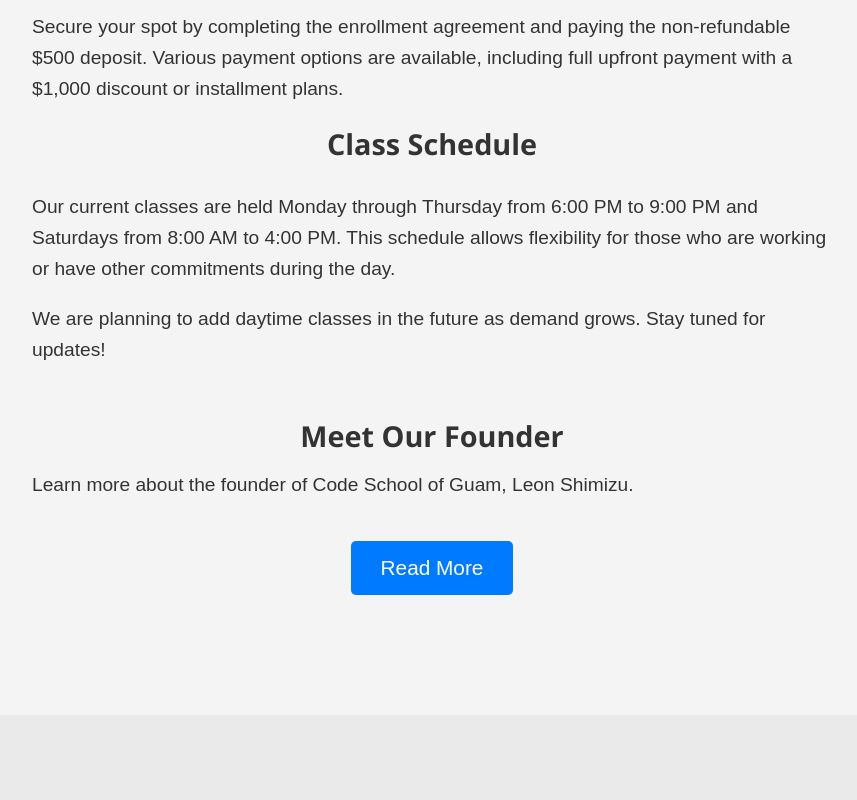
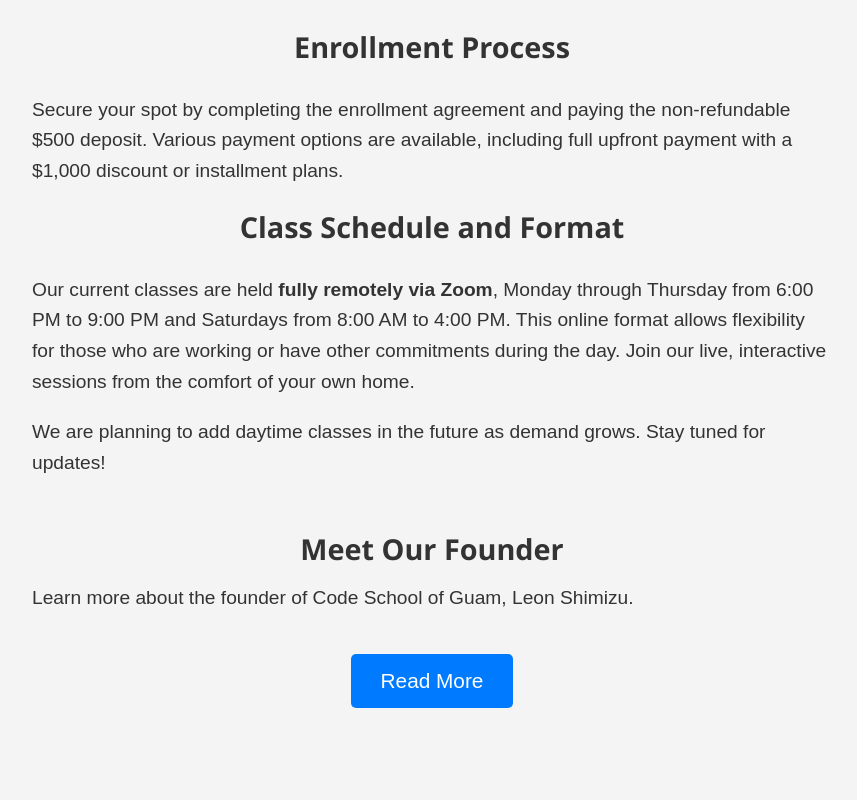
Before and after one commit to leonshimizu/code-school-of-guam, a React (Create React App) app: page / in a window 1280 px wide. Shown: the part 1520-2320 px from the top of the page, without its empty margins (208-1065 px from the left). Built offline with nearby package versions, Linux system fonts and the light colour scheme.

Commit message:
Update site to explicitly say that the classes are 100% remote on zoom

```diff
--- a/src/components/About.js
+++ b/src/components/About.js
@@ -1,3 +1,4 @@
+// About.js
 import React from 'react';
 import { Link } from 'react-router-dom';
 
@@ -44,12 +45,12 @@ function About() {
         including full upfront payment with a $1,000 discount or installment plans.
       </p>
 
-      <h3>Class Schedule</h3>
+      <h3>Class Schedule and Format</h3>
       <p>
-        Our current classes are held Monday through Thursday from 6:00 PM to
-        9:00 PM and Saturdays from 8:00 AM to 4:00 PM. This schedule allows
+        Our current classes are held <strong>fully remotely via Zoom</strong>, Monday through Thursday from 6:00 PM to
+        9:00 PM and Saturdays from 8:00 AM to 4:00 PM. This online format allows
         flexibility for those who are working or have other commitments during
-        the day.
+        the day. Join our live, interactive sessions from the comfort of your own home.
       </p>
       <p>
         We are planning to add daytime classes in the future as demand grows.
--- a/src/components/Admissions.js
+++ b/src/components/Admissions.js
@@ -29,65 +29,19 @@ function Admissions() {
         </li>
       </ol>
 
-      <h3>Class Schedule</h3>
+      <h3>Class Schedule and Format</h3>
       <p>
-        Our classes are held Monday through Thursday from 6:00 PM to 9:00 PM,
-        and Saturdays from 8:00 AM to 4:00 PM. This schedule is designed to
+        Our classes are conducted <strong>fully remotely via Zoom</strong>, held Monday through Thursday from 6:00 PM to 9:00 PM,
+        and Saturdays from 8:00 AM to 4:00 PM. This online schedule is designed to
         accommodate working professionals and those with daytime commitments.
+        Join our live, interactive sessions from anywhere with an internet connection.
       </p>
       <p>
         We anticipate adding daytime classes in the future as demand grows.
         Please let us know if you are interested in daytime sessions.
       </p>
 
-      <h3>Eligibility Criteria</h3>
-      <ul>
-        <li>No prior coding experience required</li>
-        <li>Must have access to a suitable laptop and reliable internet</li>
-        <li>Genuine interest and commitment to learning</li>
-        <li>Ability to attend all scheduled classes</li>
-      </ul>
-
-      {/* New Technical Requirements Section */}
-      <div className="technical-requirements">
-        <h3>Technical Requirements</h3>
-        <p>
-          We highly recommend that students use a Mac for the duration of the program. This recommendation is not about one operating system being better than another; it's about ensuring uniformity and simplifying the learning process for everyone.
-        </p>
-        <p>
-          Having all students on the same operating system allows us to streamline the setup process and reduce potential technical issues that can arise from differences between operating systems. This means fewer distractions and a smoother learning experience, allowing you to focus on mastering the coding concepts.
-        </p>
-        <p>
-          For those who do not have a Mac, you are still welcome to join the program. Please be aware that setup steps and certain commands may differ slightly from the rest of the class. Our instructors will do their best to accommodate and assist you, but having a Mac will ensure the most seamless experience.
-        </p>
-        <p>
-          As we progress through our initial cohorts, we will evaluate this recommendation and may adjust our requirements based on the collective experience.
-        </p>
-      </div>
-
-      <h3>Payment Options</h3>
-      <ul>
-        <li>
-          Full upfront payment with a $1,000 discount (Live and Self-Paced programs)
-        </li>
-        <li>Monthly installment plans</li>
-        <li>Assistance with financing options (details to be finalized)</li>
-      </ul>
-
-      <h3>Free Trial Week</h3>
-      <p>
-        Not sure if coding is for you? Join us for the first week of classes at
-        no cost! Experience our teaching style and curriculum before committing.
-        Limited to one free trial week per individual per year.
-      </p>
-      <a
-        href="https://docs.google.com/forms/d/e/1FAIpQLSf_WFGE9-rw6AZXbHrnujlADAmQrK31fneZkWfs0WmDB42NoQ/viewform?usp=sf_link"
-        className="cta-button"
-        target="_blank"
-        rel="noopener noreferrer"
-      >
-        Apply Now
-      </a>
+      {/* ...existing content... */}
     </section>
   );
 }
--- a/src/components/Curriculum.js
+++ b/src/components/Curriculum.js
@@ -10,16 +10,17 @@ function Curriculum() {
         Our comprehensive curriculum is designed to equip you with the skills
         needed to succeed as a full-stack software engineer.
       </p>
-      <h3>Class Schedule</h3>
+      <h3>Class Schedule and Format</h3>
       <p>
-        Classes are held Monday through Thursday from 6:00 PM to 9:00 PM, and
-        Saturdays from 8:00 AM to 4:00 PM. This schedule allows for immersive
-        learning while accommodating those with daytime commitments.
+        Classes are conducted <strong>fully remotely via Zoom</strong>, held Monday through Thursday from 6:00 PM to 9:00 PM, and
+        Saturdays from 8:00 AM to 4:00 PM. This online schedule allows for immersive
+        learning while accommodating those with daytime commitments. Join our live, interactive classes from the comfort of your own home.
       </p>
       <p>
         We are considering adding daytime classes in the future to better serve
         our students' needs.
       </p>
+
       <div className="curriculum-content">
         <div className="curriculum-item">
           <h3>Pre-Work</h3>
--- a/src/components/FAQs.js
+++ b/src/components/FAQs.js
@@ -24,6 +24,11 @@ function FAQs() {
           While it's not mandatory to have a Mac, we highly recommend it. Using a Mac helps ensure uniformity in the classroom, simplifying setup processes and minimizing technical issues that can arise from different operating systems. This allows you to focus more on learning coding concepts rather than dealing with OS-specific challenges. If you don't have a Mac, you're still welcome to join, but please be aware that some steps and commands may differ slightly.
         </>
       ),
+    },
+    {
+      question: 'Are the classes held in-person or online?',
+      answer:
+        'All our classes are conducted fully remotely via Zoom. This allows you to participate in live, interactive sessions from anywhere with a reliable internet connection. Our online format provides flexibility and convenience while maintaining a high level of engagement and support.',
     },
     {
       question: 'How does the internship work?',
--- a/src/components/Hero.js
+++ b/src/components/Hero.js
@@ -6,6 +6,7 @@ function Hero() {
     <section id="hero" className="hero">
       <div className="hero-content">
         <h1>Launch Your Tech Career with Us</h1>
+        <p><strong>Join our fully remote classes from anywhere!</strong></p>
         <a
           href="https://docs.google.com/forms/d/e/1FAIpQLSc84Vee53gbVhwamS77qvizzV8vGri4Ms83kIEzqgN6vg7wZA/viewform?vc=0&c=0&w=1&flr=0"
           className="cta-button"
--- a/src/components/ProgramsAndPricing.js
+++ b/src/components/ProgramsAndPricing.js
@@ -1,3 +1,4 @@
+// ProgramsAndPricing.js
 import React from 'react';
 
 function ProgramsAndPricing() {
@@ -15,7 +16,7 @@ function ProgramsAndPricing() {
             Saturday (8:00 AM – 4:00 PM)
           </p>
           <p>
-            <strong>Features:</strong> Live instructor-led classes, hands-on
+            <strong>Features:</strong> Live instructor-led classes conducted <strong>remotely via Zoom</strong>, hands-on
             projects, and exercises. Students also get access to recordings for
             one year after the cohort ends.
           </p>
@@ -40,7 +41,7 @@ function ProgramsAndPricing() {
             Saturday (8:00 AM – 4:00 PM)
           </p>
           <p>
-            <strong>Features:</strong> Live instructor-led classes, hands-on
+            <strong>Features:</strong> Live instructor-led classes conducted <strong>remotely via Zoom</strong>, hands-on
             projects, and exercises. Students also get access to recordings for
             one year after the cohort ends.
           </p>
```
